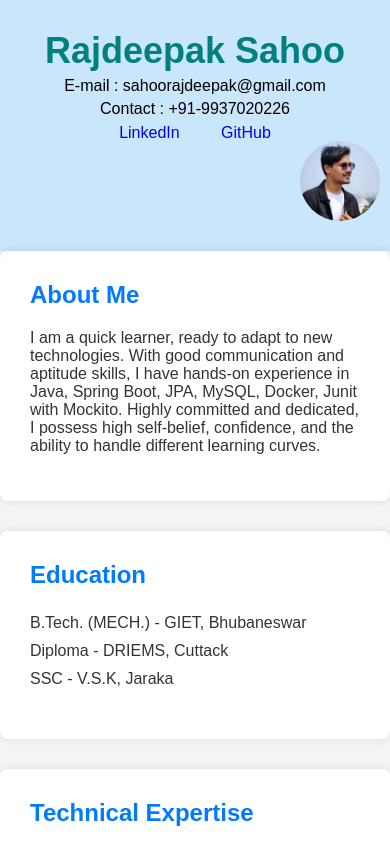
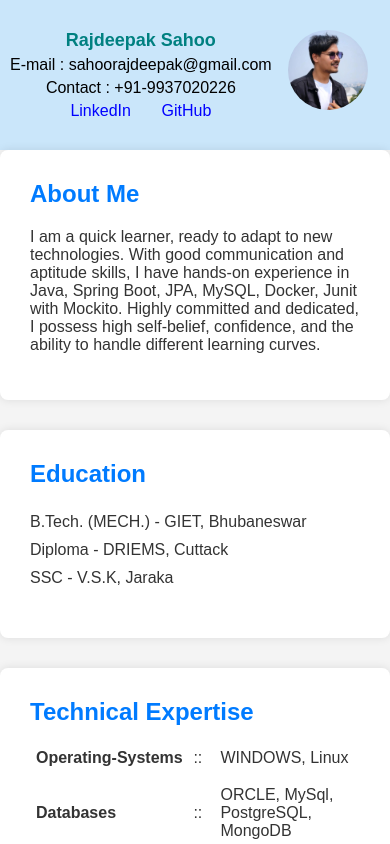
Before and after one commit to rajdeepaksahoo/portfolio, a plain HTML site: page index.html in a window 390 px wide. Shown: the top 844 px of the page. Drawn offline with Linux system fonts and the light colour scheme; a script that the page names is missing.

Commit message:
Add files via upload
css updated

```diff
--- a/index.html
+++ b/index.html
@@ -149,9 +149,10 @@
     </section>
 
 
-    <h2>Projects : </h2>
-    <section class="technical-expertise header-content" >
 
+    <section class="technical-expertise" >
+       <div> <h2>Projects : </h2></div>
+        <div class="header-content">
             <div class="projects" >
 
                 <a href="hospital-management-syatem.html"><img src="hospital-management.png" alt="Hospital Management">
@@ -171,6 +172,7 @@
                 </a>
 
             </div>
+        </div>
     </section>
     <footer>
         <div class="container">
--- a/portfolio.css
+++ b/portfolio.css
@@ -212,4 +212,15 @@ a:active {
     .li{
         padding-top: 1%;
     }
+    .header{
+        display: flex;
+        flex-direction: row;
+        justify-content: space-between;
+    }
+    .header h1{
+        font-size: large;
+    }
+    .header img{
+        margin-right: 15%;
+    }
 }
```
Lines whose indentation alone changed are shown as unchanged.
